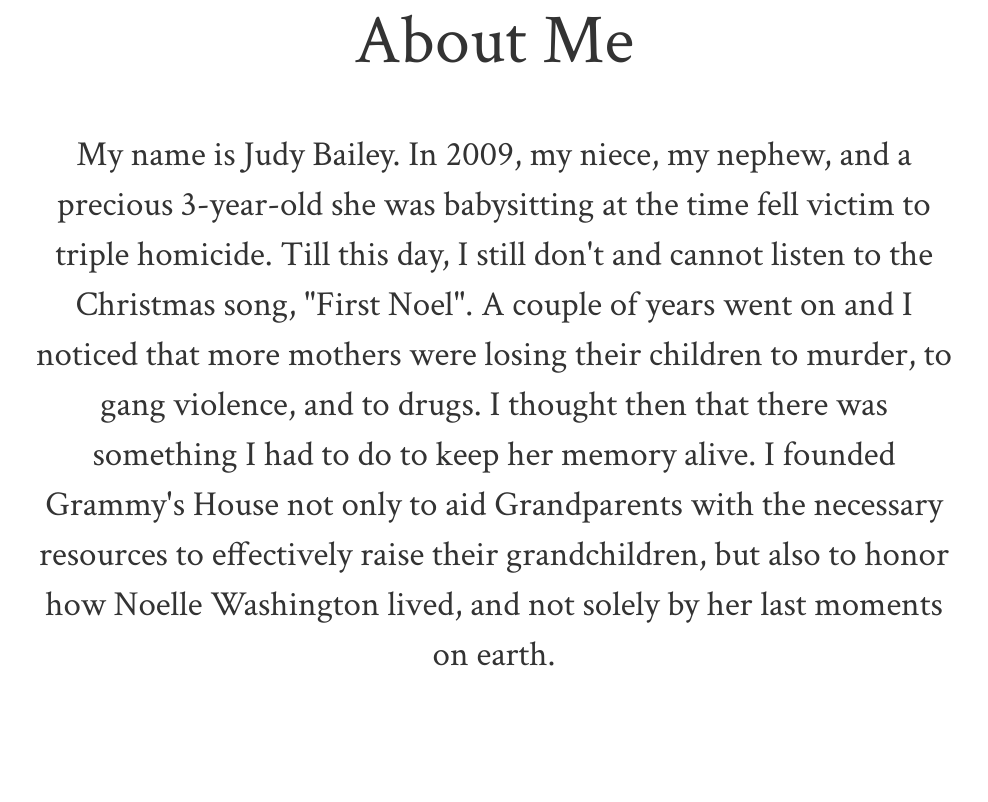
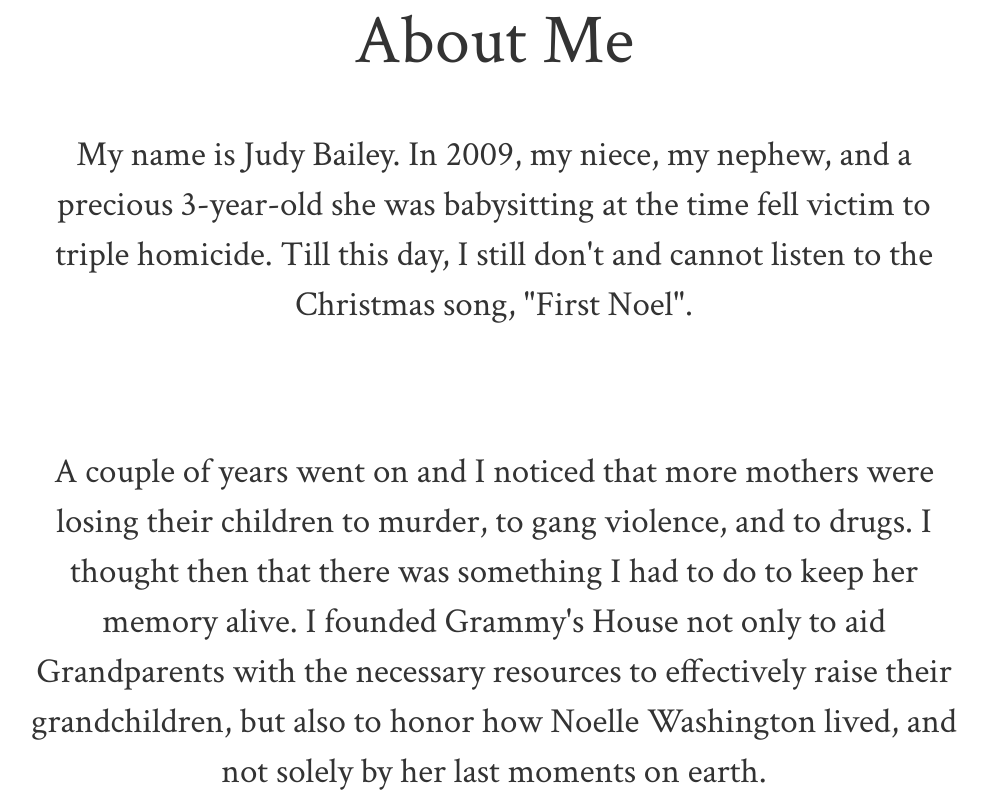
Before and after one commit to CrabbWalker/GrammysHouse, a plain HTML site: page index.html in a window 1280 px wide. Shown: the part 958-1760 px from the top of the page, without its empty margins (146-1134 px from the left). Drawn offline with nearby package versions, Linux system fonts and the light colour scheme.

Commit message:
Seperated paragraphs

```diff
--- a/index.html
+++ b/index.html
@@ -30,7 +30,10 @@
       <div class="row text-center">
         <h6>About Me</h6>
         <p class="p-break-half text-center">
-           My name is Judy Bailey. In 2009, my niece, my nephew, and a precious 3-year-old she was babysitting at the time fell victim to triple homicide. Till this day, I still don't and cannot listen to the Christmas song, "First Noel". A couple of years went on and I noticed that more mothers were losing their children to murder, to gang violence, and to drugs. I thought then that there was something I had to do to keep her memory alive. I founded Grammy's House not only to aid Grandparents with the necessary resources to effectively raise their grandchildren, but also to honor how Noelle Washington lived, and not solely by her last moments on earth.
+          My name is Judy Bailey. In 2009, my niece, my nephew, and a precious 3-year-old she was babysitting at the time fell victim to triple homicide. Till this day, I still don't and cannot listen to the Christmas song, "First Noel".
+        </p>
+        <p class="p-break-half text-center">
+          A couple of years went on and I noticed that more mothers were losing their children to murder, to gang violence, and to drugs. I thought then that there was something I had to do to keep her memory alive. I founded Grammy's House not only to aid Grandparents with the necessary resources to effectively raise their grandchildren, but also to honor how Noelle Washington lived, and not solely by her last moments on earth.
         </p>
       </div>
       <hr class="break">
```
